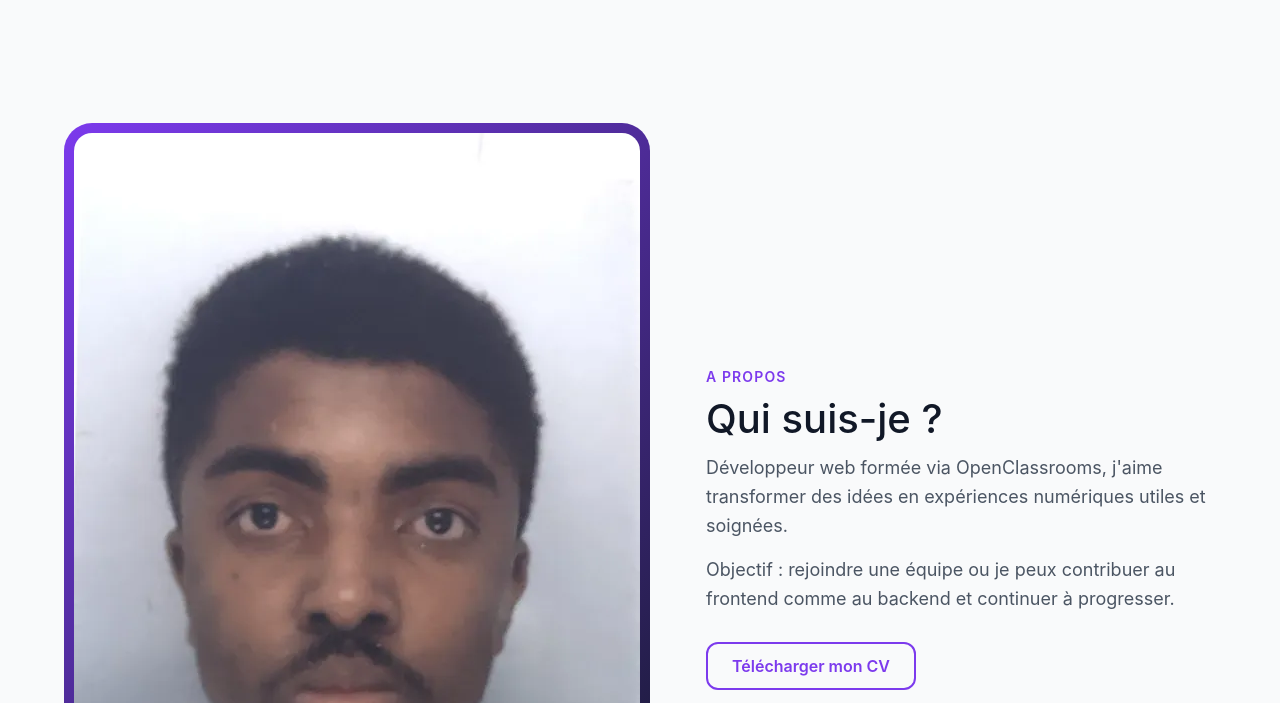
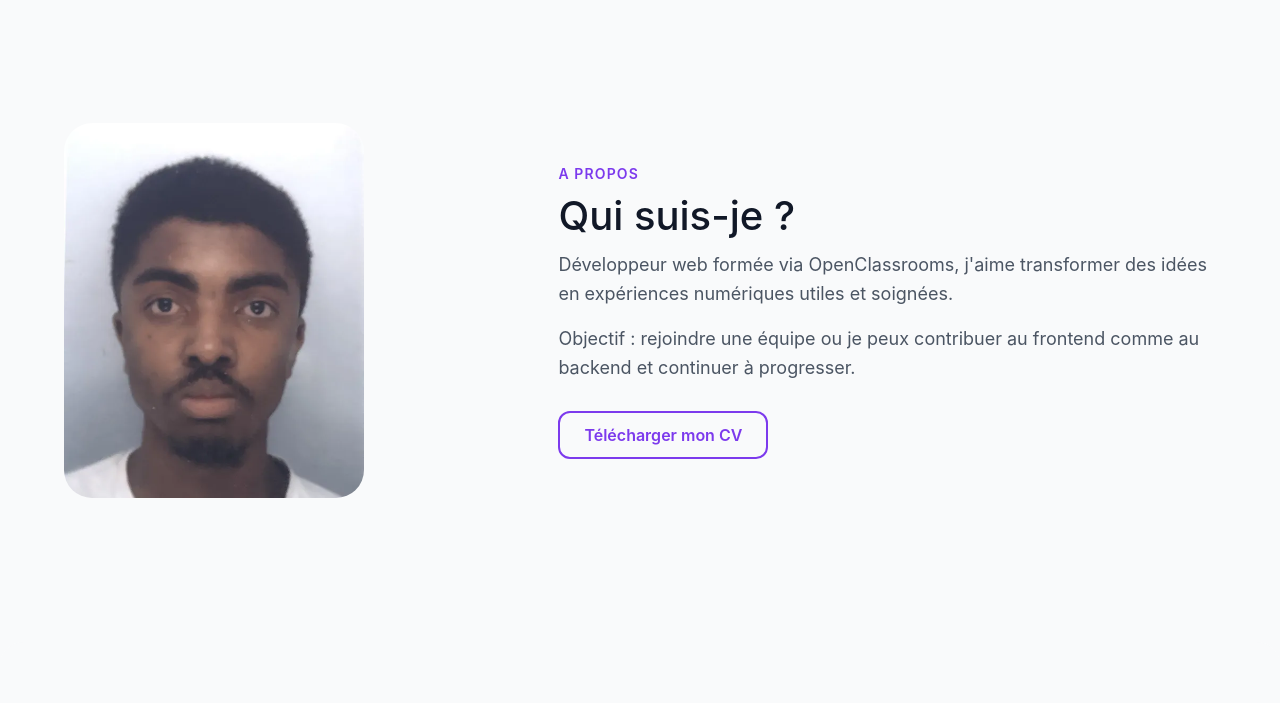
Before and after one commit to ameni56/PortfolioElys-, a plain HTML site: page client/index.html in a window 1280 px wide. Shown: the part 780-1483 px from the top of the page. Drawn offline with nearby package versions, Linux system fonts and the light colour scheme.

Commit message:
update img

```diff
--- a/client/css/layout.css
+++ b/client/css/layout.css
@@ -165,14 +165,13 @@
 }
 
 .photo {
-  display: flex;
-  align-items: flex-end;
+  display: block;
+  width: 100%;
+  max-width: 300px;
+  height: auto;
   aspect-ratio: 4 / 5;
-  padding: 10px;
+  object-fit: cover;
   border-radius: 28px;
-  background: linear-gradient(135deg, #7C3AED, #111827);
-  color: #FFFFFF;
-  font-size: 14px;
 }
 
 /* Pied de page */
```
